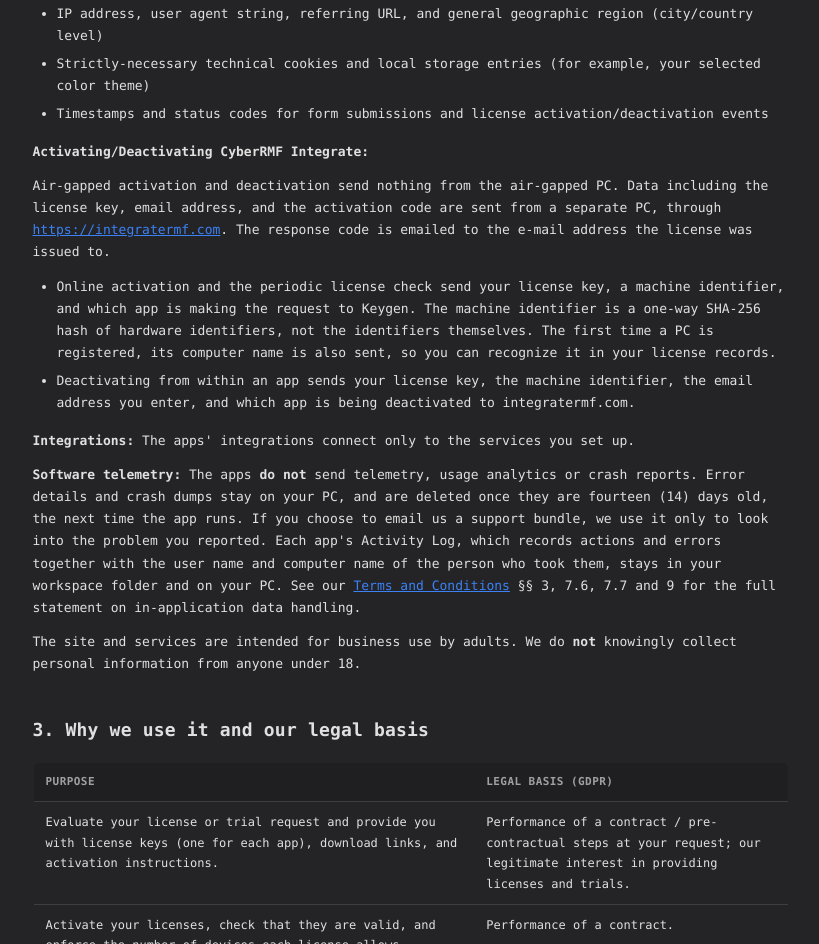
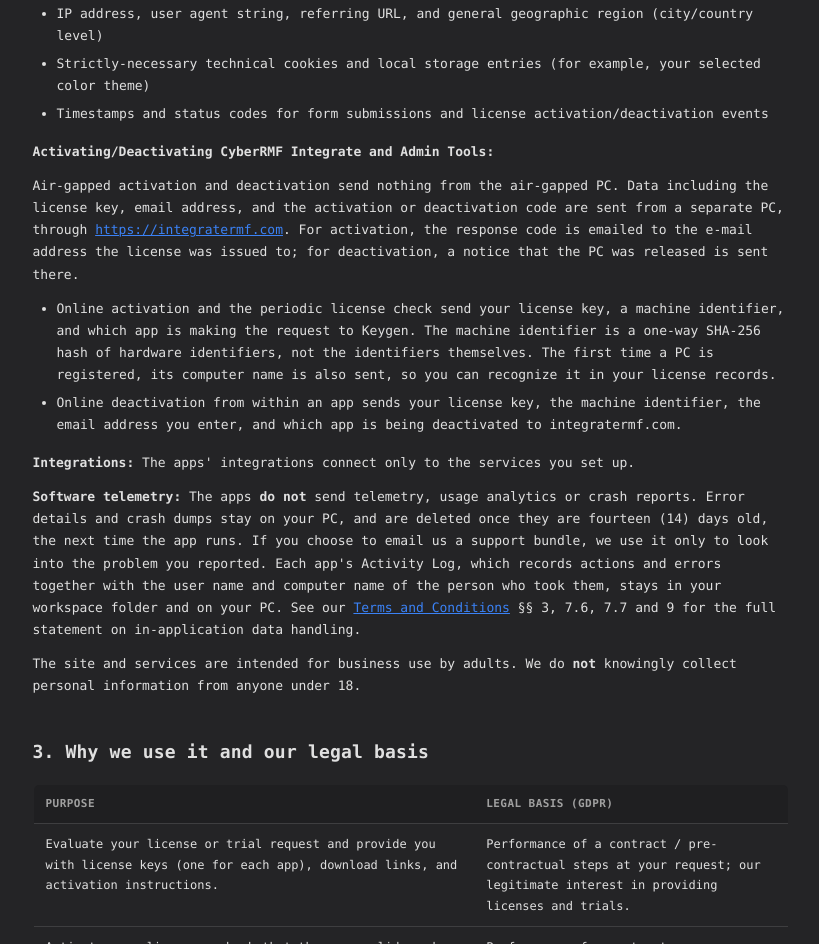
Before and after one commit to CyberRMF/integratermf-website, a plain HTML site: page privacy.html in a window 1280 px wide. Shown: the part 1116-2060 px from the top of the page, without its empty margins (222-1041 px from the left). Drawn offline with Linux system fonts and the light colour scheme.

Commit message:
Privacy: subsection covers both apps; activation or deactivation code; release notice for deactivation; online deactivation bullet
Co-authored-by: Cursor <cursoragent@cursor.com>

```diff
--- a/privacy.html
+++ b/privacy.html
@@ -274,11 +274,11 @@ body { padding-top: 57px; }
         <li>Strictly-necessary technical cookies and local storage entries (for example, your selected color theme)</li>
         <li>Timestamps and status codes for form submissions and license activation/deactivation events</li>
       </ul>
-      <p><strong>Activating/Deactivating CyberRMF Integrate:</strong></p>
-      <p>Air-gapped activation and deactivation send nothing from the air-gapped PC. Data including the license key, email address, and the activation code are sent from a separate PC, through <a href="https://integratermf.com">https://integratermf.com</a>. The response code is emailed to the e-mail address the license was issued to.</p>
+      <p><strong>Activating/Deactivating CyberRMF Integrate and Admin Tools:</strong></p>
+      <p>Air-gapped activation and deactivation send nothing from the air-gapped PC. Data including the license key, email address, and the activation or deactivation code are sent from a separate PC, through <a href="https://integratermf.com">https://integratermf.com</a>. For activation, the response code is emailed to the e-mail address the license was issued to; for deactivation, a notice that the PC was released is sent there.</p>
       <ul>
         <li>Online activation and the periodic license check send your license key, a machine identifier, and which app is making the request to Keygen. The machine identifier is a one-way SHA-256 hash of hardware identifiers, not the identifiers themselves. The first time a PC is registered, its computer name is also sent, so you can recognize it in your license records.</li>
-        <li>Deactivating from within an app sends your license key, the machine identifier, the email address you enter, and which app is being deactivated to integratermf.com.</li>
+        <li>Online deactivation from within an app sends your license key, the machine identifier, the email address you enter, and which app is being deactivated to integratermf.com.</li>
       </ul>
       <p><strong>Integrations:</strong> The apps' integrations connect only to the services you set up.</p>
       <p><strong>Software telemetry:</strong> The apps <strong>do not</strong> send telemetry, usage analytics or crash reports. Error details and crash dumps stay on your PC, and are deleted once they are fourteen (14) days old, the next time the app runs. If you choose to email us a support bundle, we use it only to look into the problem you reported. Each app's Activity Log, which records actions and errors together with the user name and computer name of the person who took them, stays in your workspace folder and on your PC. See our <a href="TERMS_AND_CONDITIONS.txt">Terms and Conditions</a> &sect;&sect; 3, 7.6, 7.7 and 9 for the full statement on in-application data handling.</p>
```
